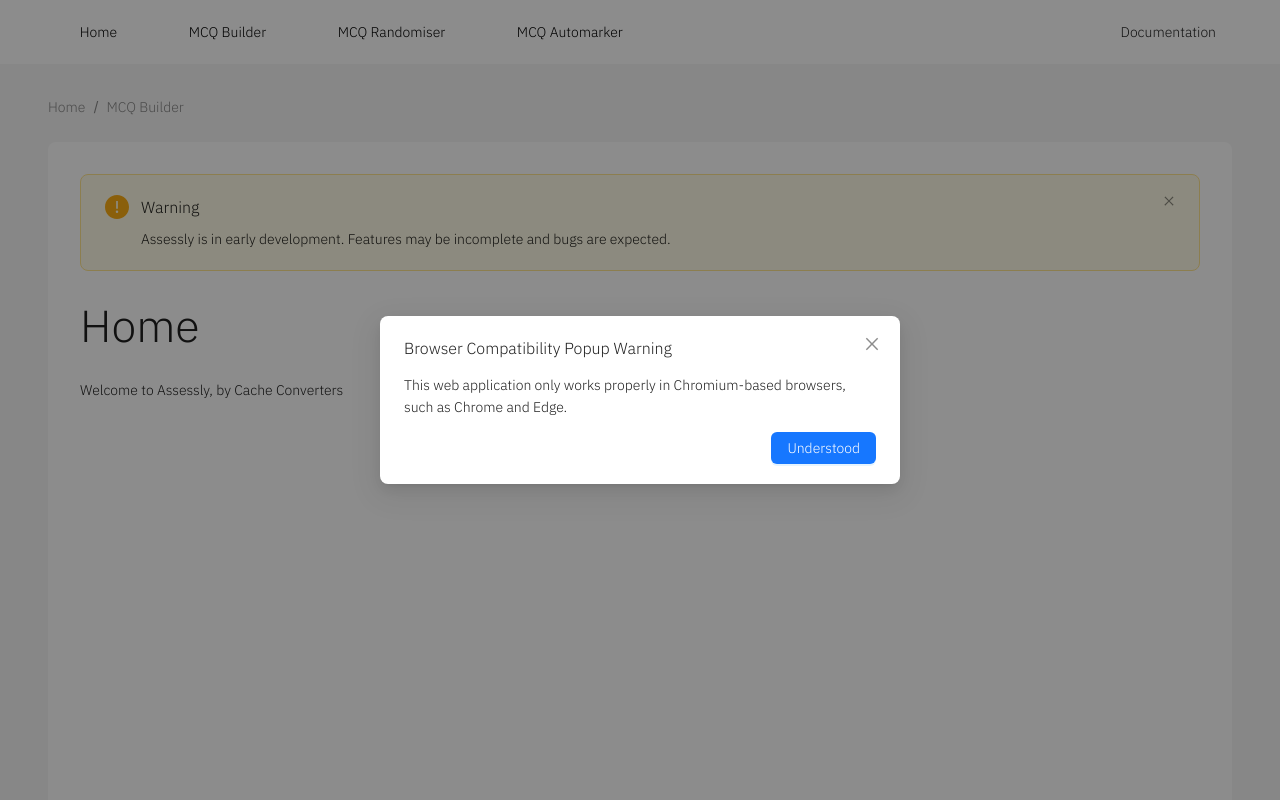
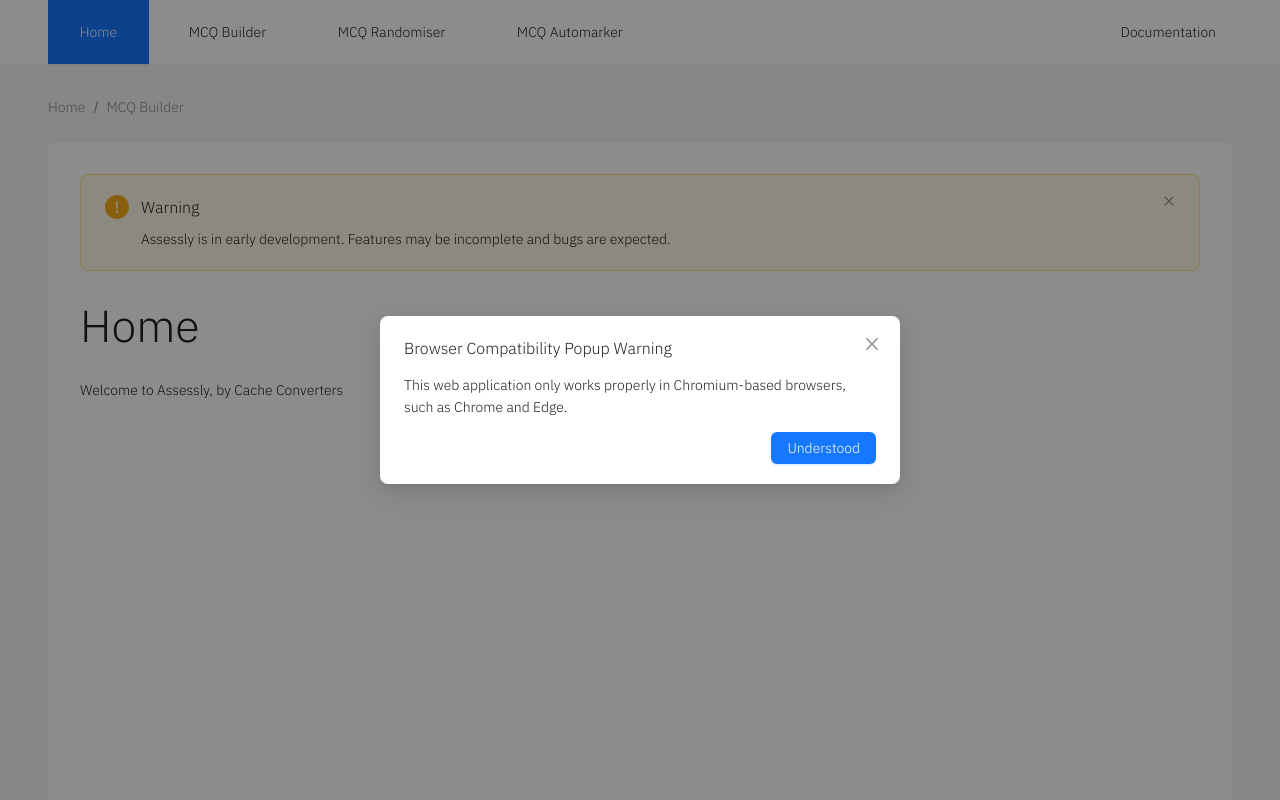
Before and after one commit to uoa-compsci399-2025-s1/capstone-project-2025-s1-team-11, a React (Vite) app in the folder client/: page / in a window 1280 px wide. Shown: the top 800 px of the page. Built offline with nearby package versions, Linux system fonts and the light colour scheme.

Commit message:
Navbar highlights page user is currently visiting

```diff
--- a/client/src/components/navigation.jsx
+++ b/client/src/components/navigation.jsx
@@ -7,20 +7,27 @@ export function Navigation() {
             <div style={{ display: "flex", justifyContent: "space-between", width: "100%", paddingRight: "24px"}}>
                 <Space style={{ margin: 0}}>
                     <NavLink to="/" end>
-                        <Button type="text" style={{ borderRadius: 0, color: "#000", fontWeight: 500, padding: "2.2em" }}>Home</Button>
+                        {({ isActive }) => (
+                            <Button type={isActive ? "primary" : "text"} style={{ borderRadius: 0, fontWeight: 500, padding: "2.2em" }}>Home</Button>
+                        )}
                     </NavLink>
                     <NavLink to="/builder" end>
-                        <Button type="text" style={{ borderRadius: 0, color: "#000", fontWeight: 500, padding: "2.2em" }}>MCQ Builder</Button>
+                        {({ isActive }) => (
+                            <Button type={isActive ? "primary" : "text"} style={{ borderRadius: 0, fontWeight: 500, padding: "2.2em" }}>MCQ Builder</Button>
+                        )}
                     </NavLink>
                     <NavLink to="/randomiser" end>
-                        <Button type="text" style={{ borderRadius: 0, color: "#000", fontWeight: 500, padding: "2.2em" }}>MCQ Randomiser</Button>
+                        {({ isActive }) => (
+                            <Button type={isActive ? "primary" : "text"} style={{ borderRadius: 0, fontWeight: 500, padding: "2.2em" }}>MCQ Randomiser</Button>
+                        )}
                     </NavLink>
                     <NavLink to="/marker" end>
-                        <Button type="text" style={{ borderRadius: 0, color: "#000", fontWeight: 500, padding: "2.2em" }}>MCQ Automarker</Button>
+                        {({ isActive }) => (
+                            <Button type={isActive ? "primary" : "text"} style={{ borderRadius: 0, fontWeight: 500, padding: "2.2em" }}>MCQ Automarker</Button>
+                        )}
                     </NavLink>
                 </Space>
                 <a href="/documentation" target="_blank" rel="noopener noreferrer">
-
                     <Button type="text" style={{ borderRadius: 0, backgroundColor: "#fff", fontWeight: 500 }}>Documentation</Button>
                 </a>
             </div>
```
